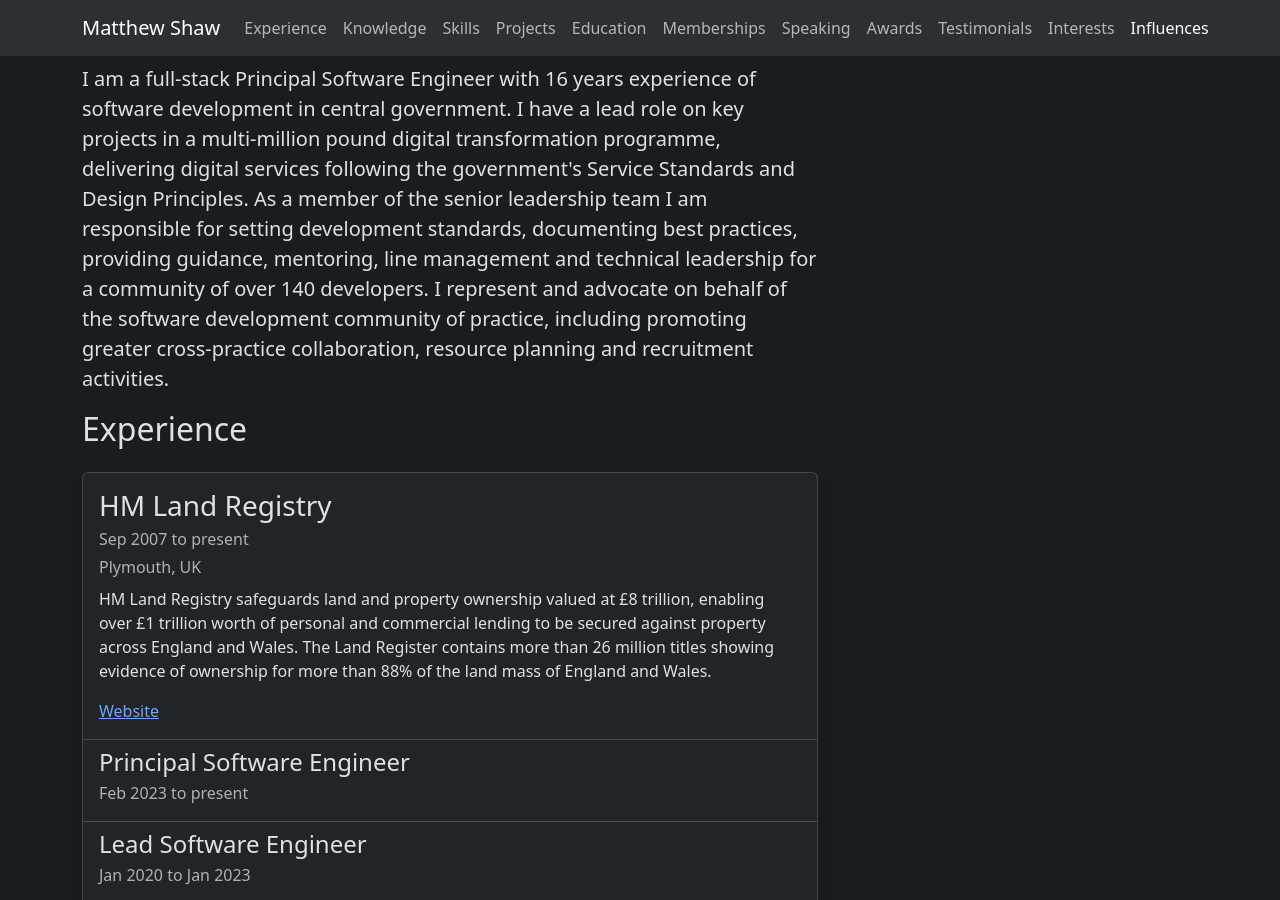
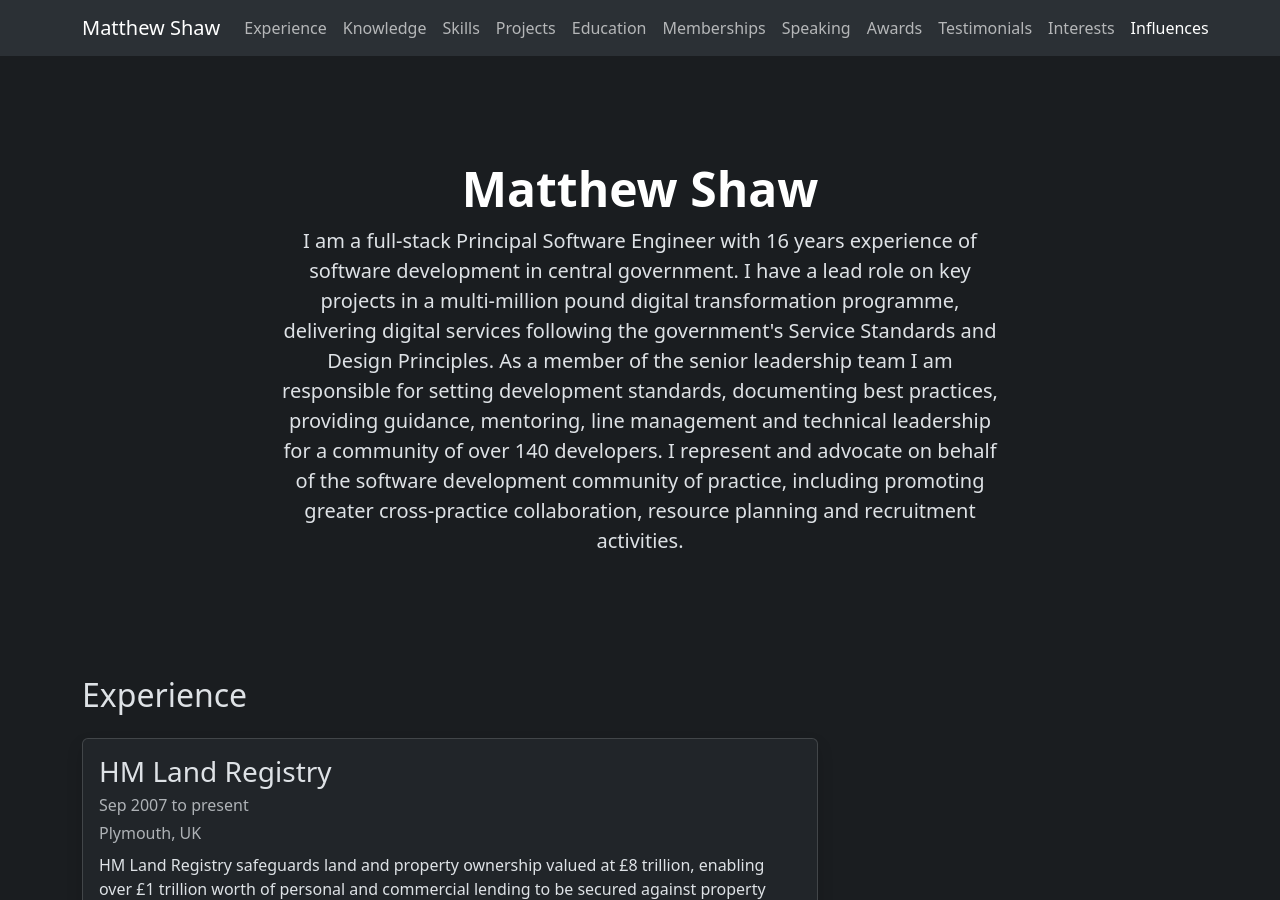
Before and after one commit to matthew-shaw/matthew-shaw.github.io, a Jekyll site: the page built from index.html, in a window 1280 px wide and 900 px high. Built offline with Jekyll 4.4.1, drawn with Linux system fonts in a browser that asks for light colours.

Commit message:
add hero heading

```diff
--- a/index.html
+++ b/index.html
@@ -3,15 +3,21 @@
 permalink: /
 ---
 <div class="row">
+    <div class="px-4 py-5 my-5 text-center">
+        <h1 class="display-5 fw-bold text-body-emphasis">{{ site.title }}</h1>
+        <div class="col-lg-8 mx-auto">
+            <p class="lead mb-4">I am a full-stack Principal Software Engineer with 16 years experience of software
+                development in central government. I have a lead role on key projects in a multi-million pound digital
+                transformation programme, delivering digital services following the government's Service Standards and
+                Design Principles. As a member of the senior leadership team I am responsible for setting development
+                standards, documenting best practices, providing guidance, mentoring, line management and technical
+                leadership for a community of over 140 developers. I represent and advocate on behalf of the software
+                development community of practice, including promoting greater cross-practice collaboration, resource
+                planning and recruitment activities.
+            </p>
+        </div>
+    </div>
     <div class="col-md-8">
-        <p class="lead">I am a full-stack Principal Software Engineer with 16 years experience of software development
-            in central government. I have a lead role on key projects in a multi-million pound digital transformation
-            programme, delivering digital services following the government's Service Standards and Design Principles.
-            As a member of the senior leadership team I am responsible for setting development standards, documenting
-            best practices, providing guidance, mentoring, line management and technical leadership for a community of
-            over 140 developers. I represent and advocate on behalf of the software development community of practice,
-            including promoting greater cross-practice collaboration, resource planning and recruitment activities.</p>
-
         <div id="experience">
             <h2>Experience</h2>
             {% for experience in site.data.cv.experience %}
```
